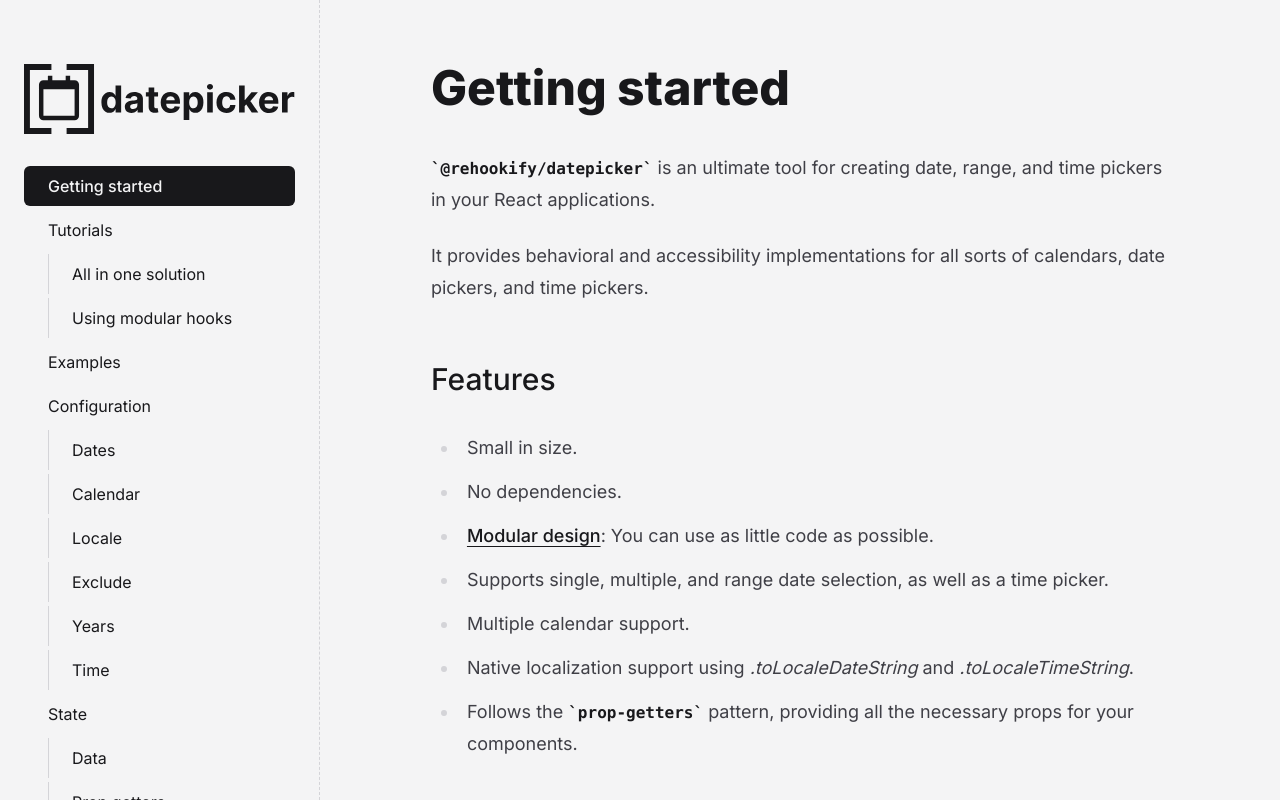
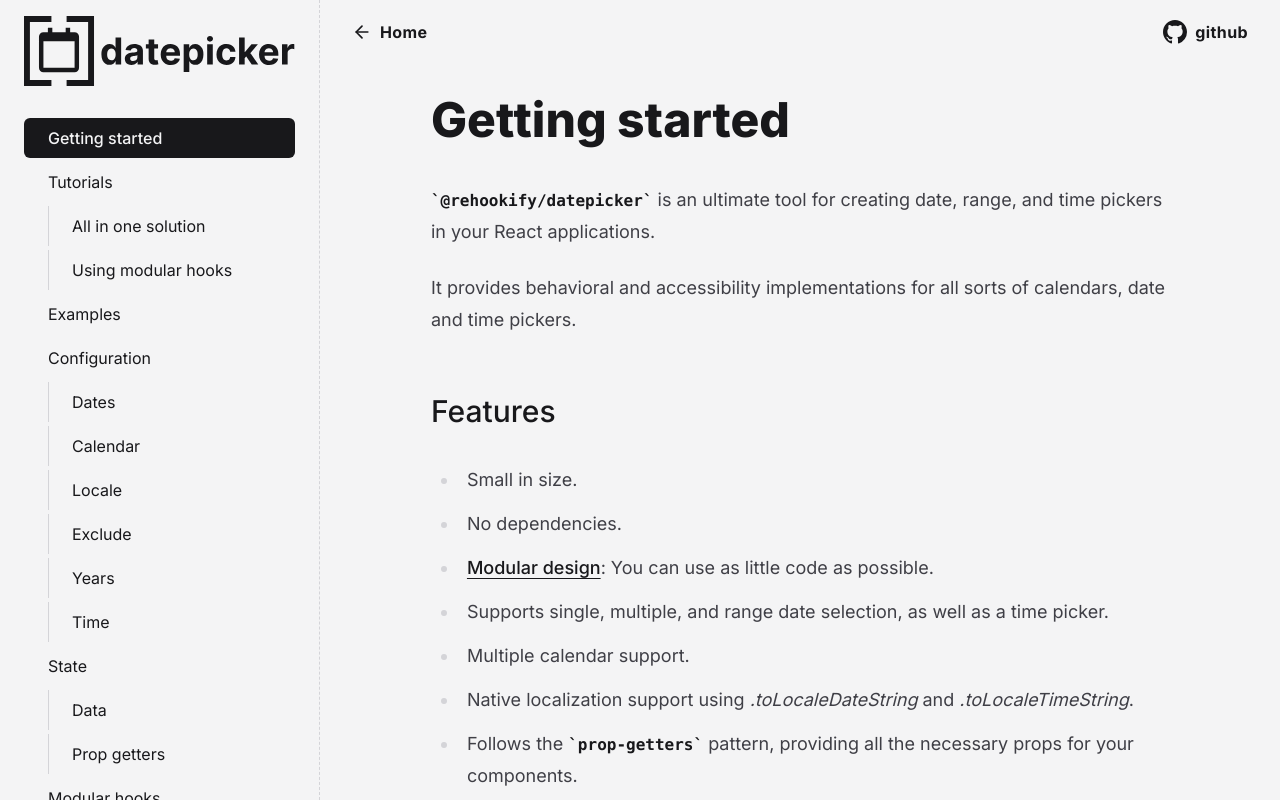
Before and after one commit to rehookify/site, a Next.js app: page /datepicker in a window 1280 px wide. Built offline with nearby package versions, Linux system fonts and the light colour scheme.

Commit message:
feat: content header

```diff
--- a/app/datepicker/layout.tsx
+++ b/app/datepicker/layout.tsx
@@ -1,9 +1,13 @@
+import { ArrowLeft } from 'lucide-react';
+import Link from 'next/link';
 import { ReactNode } from 'react';
 
+import { buttonVariants } from '~/components/button/button';
 import { DocsNavigation } from '~/components/docs-navigation';
 import { DocsStepNavigation } from '~/components/docs-step-navigation';
 import { DATE_PICKER_NAV } from '~/constants/date-picker-nav';
 import { DatePickerLogo } from '~/icons/date-picker-logo';
+import { GithubIcon } from '~/icons/github';
 import { cn } from '~/lib/cn';
 
 export default function DatePickerLayout({
@@ -15,13 +19,30 @@ export default function DatePickerLayout({
     <main className="flex h-full">
       <DocsNavigation navigation={DATE_PICKER_NAV} logo={<DatePickerLogo />} />
       <div className="flex h-full max-w-full grow justify-center overflow-y-scroll px-6">
+        <header className="fixed left-64 right-0 top-0 z-20 flex h-16 items-center justify-between bg-zinc-100/80 dark:bg-zinc-900/80 lg:left-80">
+          <Link className={cn(buttonVariants())} href="/">
+            <ArrowLeft size={20} className="me-2" />
+            Home
+          </Link>
+          <a
+            href="https://github.com/rehookify/datepicker"
+            target="_blank"
+            rel="noopener noreferrer"
+            className={cn(buttonVariants())}
+          >
+            <div className="me-2 h-6 w-6">
+              <GithubIcon />
+            </div>
+            github
+          </a>
+        </header>
         <div
           className={cn(
             'h-auto w-full',
             'md:prose-md prose prose-zinc dark:prose-invert lg:prose-lg',
           )}
         >
-          <article className="py-16">
+          <article className="pb-16 pt-24">
             {children}
             <DocsStepNavigation navigation={DATE_PICKER_NAV} />
           </article>
--- a/app/datepicker/page.mdx
+++ b/app/datepicker/page.mdx
@@ -2,7 +2,7 @@
 
 `@rehookify/datepicker` is an ultimate tool for creating date, range, and time pickers in your React applications.
 
-It provides behavioral and accessibility implementations for all sorts of calendars, date pickers, and time pickers.
+It provides behavioral and accessibility implementations for all sorts of calendars, date and time pickers.
 
 ## Features
 
--- a/app/page.tsx
+++ b/app/page.tsx
@@ -1,4 +1,5 @@
 import { ExternalLink } from 'lucide-react';
+import Link from 'next/link';
 
 import { buttonVariants } from '~/components/button/button';
 import { ButtonIcon } from '~/components/button/button-icon';
@@ -93,10 +94,8 @@ export default function Home() {
                   </li>
                 ))}
               </ul>
-              <a
-                href="https://github.com/rehookify/datepicker"
-                target="_blank"
-                rel="noopener noreferrer"
+              <Link
+                href="/datepicker"
                 className={cn(
                   buttonVariants({
                     variant: 'primary',
@@ -105,10 +104,7 @@ export default function Home() {
                 )}
               >
                 Documentation
-                <ButtonIcon variant="end">
-                  <ExternalLink size={20} />
-                </ButtonIcon>
-              </a>
+              </Link>
             </div>
             <div className={dpStyles.calendars}>
               <DatePickerContent />
--- a/src/components/docs-navigation.tsx
+++ b/src/components/docs-navigation.tsx
@@ -6,8 +6,7 @@ import { usePathname } from 'next/navigation';
 import { FC, ReactNode } from 'react';
 
 import { cn } from '~/lib/cn';
-
-import { Navigation } from '../types/navigation';
+import { Navigation } from '~/types/navigation';
 
 const navVariants = cva(
   'relative flex items-center px-4 lg:px-6 transition-colors duration-500 h-10 mb-1',
@@ -41,7 +40,7 @@ export const DocsNavigation: FC<DocsNavigationProps> = ({
 
   return (
     <aside className="relative h-full w-64 shrink-0 overflow-y-scroll border-r border-dashed border-zinc-300 px-4 dark:border-zinc-700 lg:w-80 lg:px-6">
-      <div className="py-16">
+      <div className="py-4">
         <div className="mb-8">{logo}</div>
         <nav>
           {navigation.map(({ href, depth, title }) => (
```
